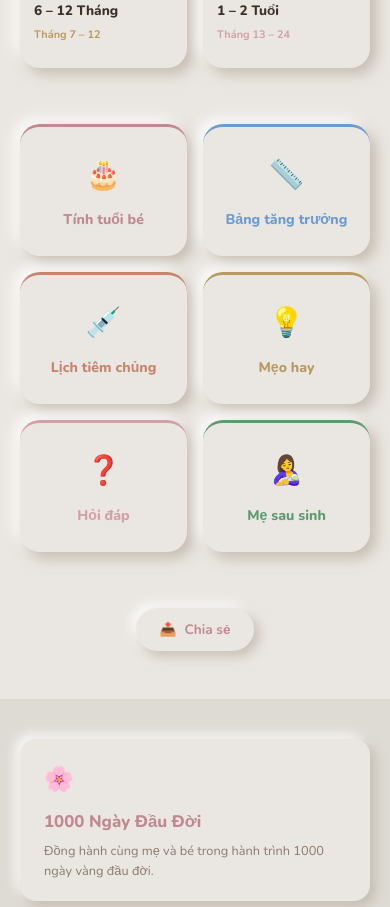
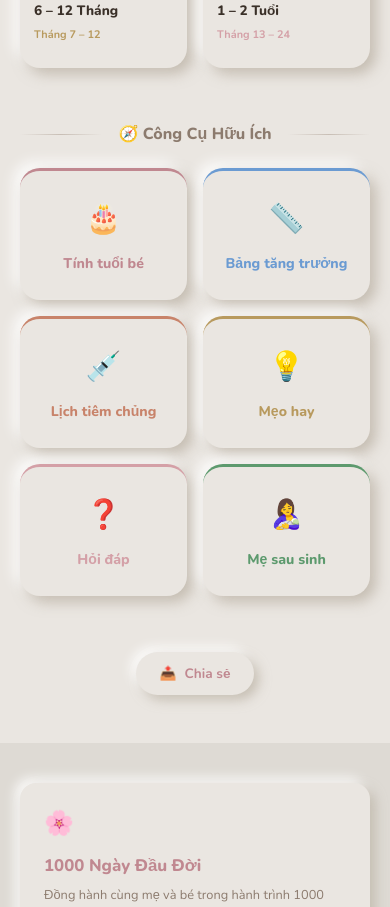
Before and after one commit to phanan04/1000daysforbaby, a Next.js app: page / in a window 390 px wide. Shown: the part 840-1747 px from the top of the page. Built offline with nearby package versions, Linux system fonts and the light colour scheme.

Commit message:
Add divider and heading between stage cards and quick links for mobile clarity

```diff
--- a/src/app/page.tsx
+++ b/src/app/page.tsx
@@ -66,7 +66,16 @@ export default function Home() {
 
       {/* Quick links */}
       <section style={{ padding:"0 20px 56px" }}>
-        <div className="max-w-4xl mx-auto grid grid-cols-2 sm:grid-cols-3 gap-4">
+        <div className="max-w-4xl mx-auto">
+          {/* Divider + heading */}
+          <div className="flex items-center gap-4" style={{ marginBottom:"24px" }}>
+            <div style={{ flex:1, height:"1px", background:"linear-gradient(to right, transparent, #c8beb5, transparent)" }} />
+            <h2 style={{ fontWeight:800, fontSize:"1rem", color:"#8c7b6e", whiteSpace:"nowrap" }}>
+              🧭 Công Cụ Hữu Ích
+            </h2>
+            <div style={{ flex:1, height:"1px", background:"linear-gradient(to right, transparent, #c8beb5, transparent)" }} />
+          </div>
+          <div className="grid grid-cols-2 sm:grid-cols-3 gap-4">
           {([
             { emoji:"🎂", label:"Tính tuổi bé", href:"/tinh-tuoi", color:"#c08890" },
             { emoji:"📏", label:"Bảng tăng trưởng", href:"/bang-tang-truong", color:"#6b9bd2" },
@@ -82,6 +91,7 @@ export default function Home() {
               <div style={{ fontWeight:800, fontSize:"0.88rem", color:item.color }}>{item.label}</div>
             </Link>
           ))}
+          </div>
         </div>
       </section>
 
```
